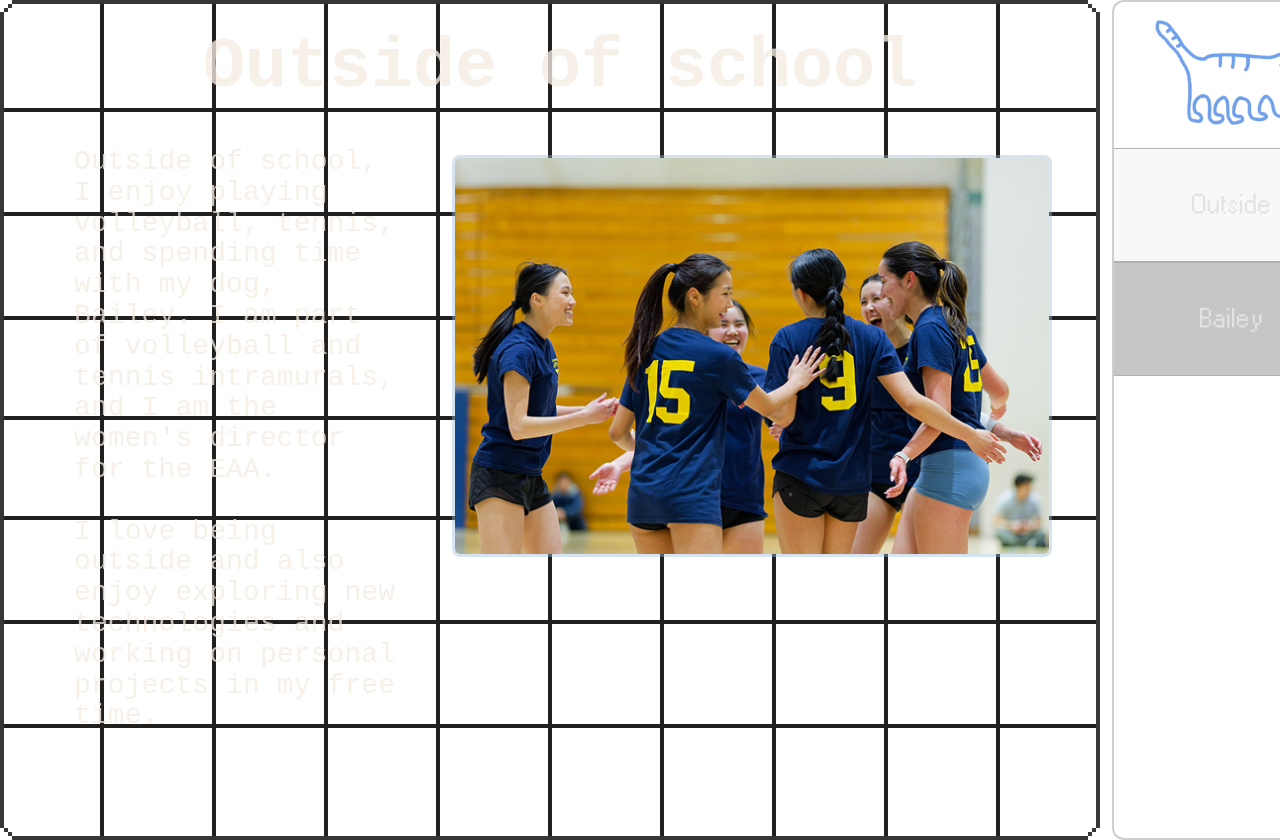
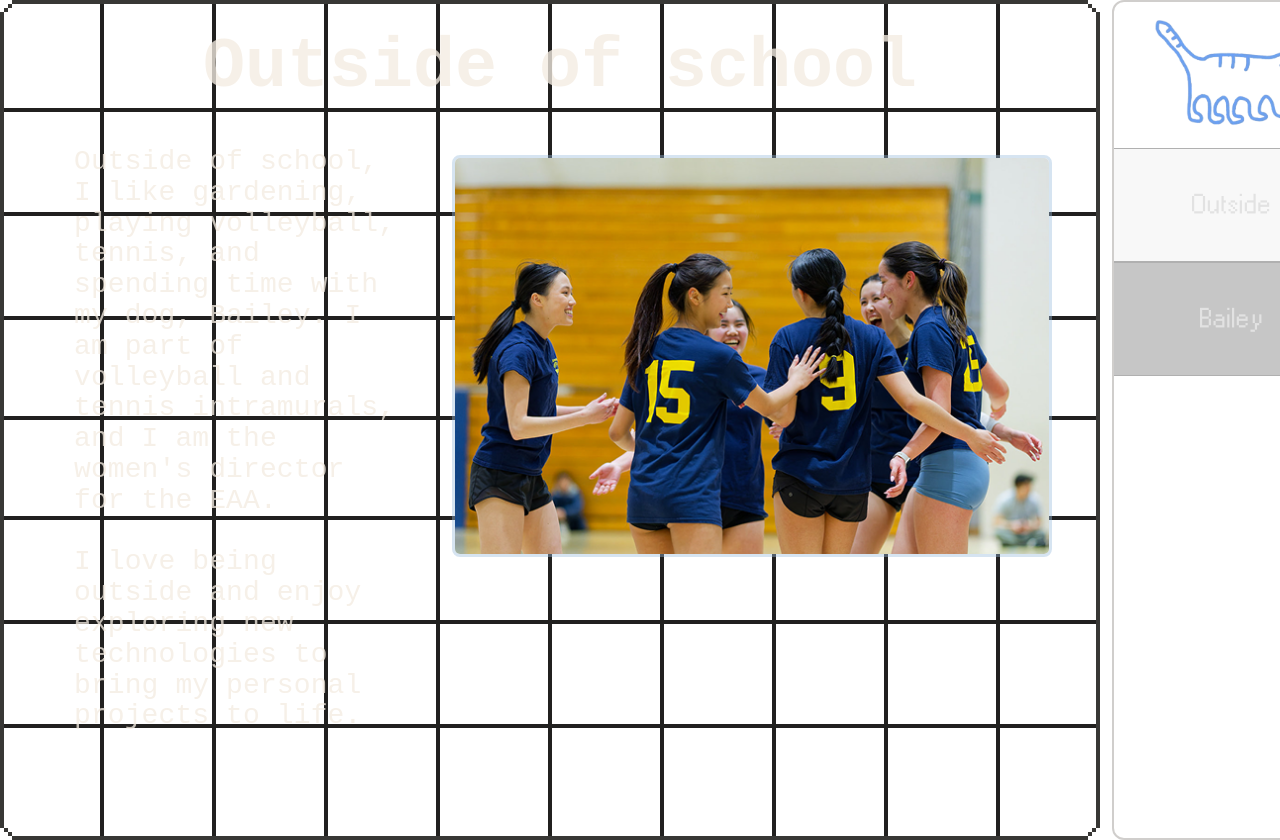
Before and after one commit to alyssaHee/scope-screen, a React (Vite) app: page /misc in a window 1280 px wide. Shown: the top 840 px of the page. Built offline with nearby package versions, Linux system fonts and the light colour scheme.

Commit message:
Update misc

```diff
--- a/src/pages/Experience.jsx
+++ b/src/pages/Experience.jsx
@@ -24,7 +24,7 @@ const tabContent = {
                     This summer, I worked as a research assistant in the <a className="exp-link" href="https://home.cc.umanitoba.ca/~honm3/Riga_Lab/index.html" target="_blank" rel="noopener noreferrer">RIGA Lab</a> at the University of Manitoba.
                     Alongside a PhD candidate, I built a dual active bridge converter for a solid state transformer.<br/><br/>
                     I worked on open- and closed-loop PLECS simulations, controller tuning, and exploring phase-shift modulation, soft switching, and losses. I also ran Controller Hardware-in-the-Loop testing with an RTBox and TI DSP.
-                    On the hardware side, I assembled the prototype PCB, soldering 700+ components and debugging ICs during bring-up.
+                    On the hardware side, I assembled the prototype PCB, soldering 700+ components and debugging ICs.
                 </p>
             </div>
         </div>
--- a/src/pages/Misc.jsx
+++ b/src/pages/Misc.jsx
@@ -15,8 +15,8 @@ const tabContent = {
       <div className="project-image-container">
         <div className="link-box">
                 <p className="content-text" style={{ marginTop: '10px' }} >
-                  Outside of school, I enjoy playing volleyball, tennis, and spending time with my dog, Bailey. I am part of volleyball and tennis intramurals, and I am the women's director for the EAA.<br/><br/>
-                  I love being outside and also enjoy exploring new technologies and working on personal projects in my free time.
+                  Outside of school, I like gardening, playing volleyball, tennis, and spending time with my dog, Bailey. I am part of volleyball and tennis intramurals, and I am the women's director for the EAA.<br/><br/>
+                  I love being outside and enjoy exploring new technologies to bring my personal projects to life.
                 </p>
             </div>
             <div className="link-box" style={{ marginRight: '20px' }}>
```
